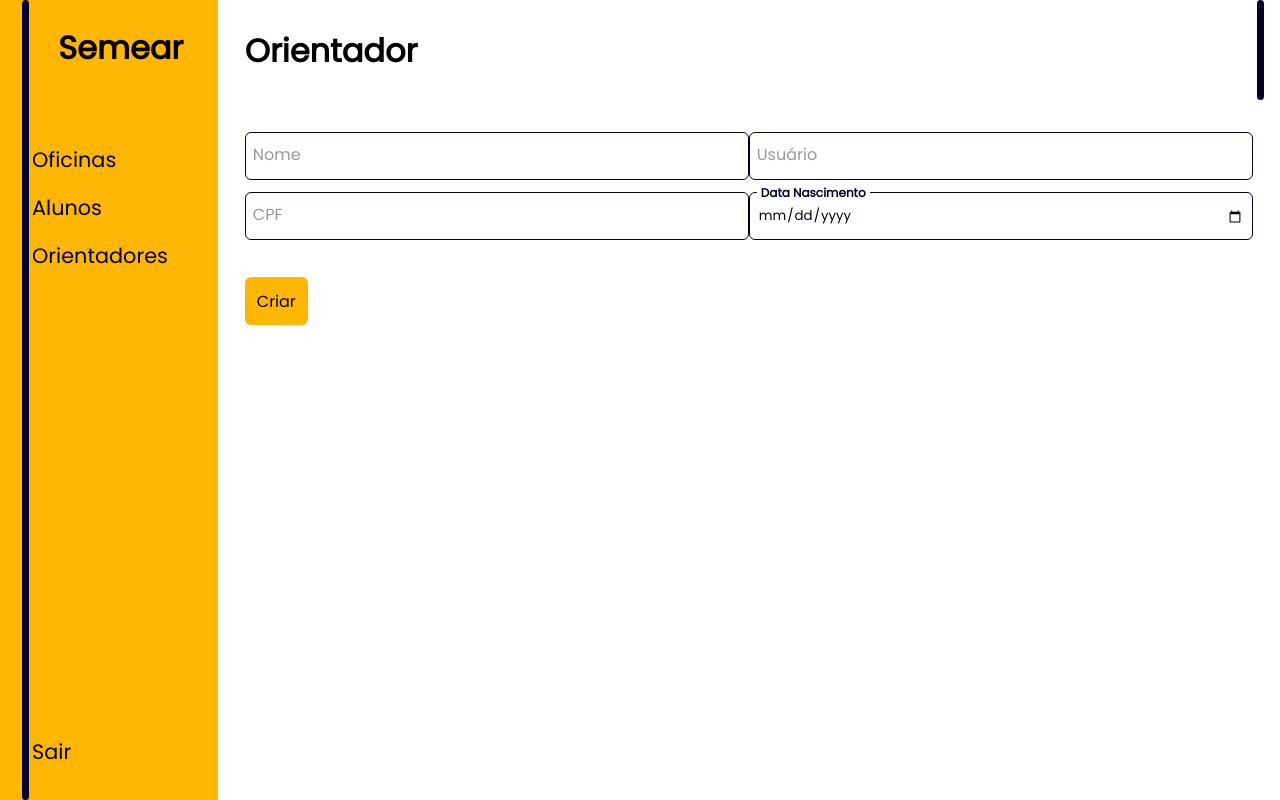
After one commit to vitorvk2/Semear-ong, a Django app: template site/core/templates/orientador/create.html in a window 1280 px wide. The commit adds this page. Run offline with Django 3.2, Linux system fonts and the light colour scheme; the template is opened without the code that fills it, so the values that code supplies are empty; parts of the project's set-up code (start-up, migrations or seed data) failed here and were passed over.

Commit message:
Listagem orientador

```diff
--- a/site/core/templates/base.html
+++ b/site/core/templates/base.html
@@ -20,7 +20,9 @@
                     <li {% if active == 'oficinas' %}class="active"{% endif %}>Oficinas</li>
                 </a>
                 <li {% if active == 'alunos' %}class="active"{% endif %}>Alunos</li>
-                <li {% if active == 'orientadores' %}class="active"{% endif %}>Orientadores</li>
+                <a href="/orientador/listagem/">
+                    <li {% if active == 'orientador' %}class="active"{% endif %}>Orientadores</li>
+                </a>
                 <li class="exit">Sair</li>
             </ul>
         </nav>
--- /dev/null
+++ b/site/core/templates/orientador/create.html
@@ -0,0 +1,43 @@
+{% extends 'base.html' %}
+
+{% block app %}
+    <div class="tales">
+        <h1>Orientador</h1>
+        <br>
+        <div class="actions">
+            <div></div>
+        </div>
+    </div>
+    <div class="content">
+        <form>
+            <div class="grid__2">
+                <div class="input__hero">
+                    <input id="nome" class="input" placeholder=" ">
+                    <label for="nome">Nome</label>
+                </div>
+                <div class="input__hero">
+                    <input id="username" class="input" placeholder=" ">
+                    <label for="username">Usuário</label>
+                </div>
+            </div>
+            <div class="grid__2">
+                <div class="input__hero">
+                    <input id="cpf" class="input" placeholder=" ">
+                    <label for="cpf">CPF</label>
+                </div>
+                <div class="input__hero">
+                    <input type="date" id="dtnasc" class="input" placeholder=" ">
+                    <label for="dtnasc">Data Nascimento</label>
+                </div>
+            </div>
+            <br>
+            <button class="main__button" type="button" id="create">
+                Criar
+            </button>
+        </form>
+    </div>
+{% endblock app %}
+
+{% block script %}
+    <!-- <script src="/static/js/chamadas/chamadas_create.js"></script> -->
+{% endblock script %}
--- /dev/null
+++ b/site/orientador/urls.py
@@ -0,0 +1,8 @@
+from django.urls import path
+from . import views
+
+
+urlpatterns = [
+    path('listagem/', views.listagem),
+    path('create/', views.create),
+]
--- a/site/semear_ong/urls.py
+++ b/site/semear_ong/urls.py
@@ -5,4 +5,5 @@ urlpatterns = [
     path('', include('core.urls')),
     path('oficinas/', include('oficinas.urls')),
     path('chamada/', include('chamada.urls')),
+    path('orientador/', include('orientador.urls')),
 ]
```
Also changed, not shown: site/core/static/js/orientador/orientador_create.js (added, +14 -0 lines), site/core/static/js/orientador/orientador_listagem.js (added, +53 -0 lines), site/core/templates/orientador/listagem.html (added, +35 -0 lines), site/orientador/views.py (+10 -1 lines).
